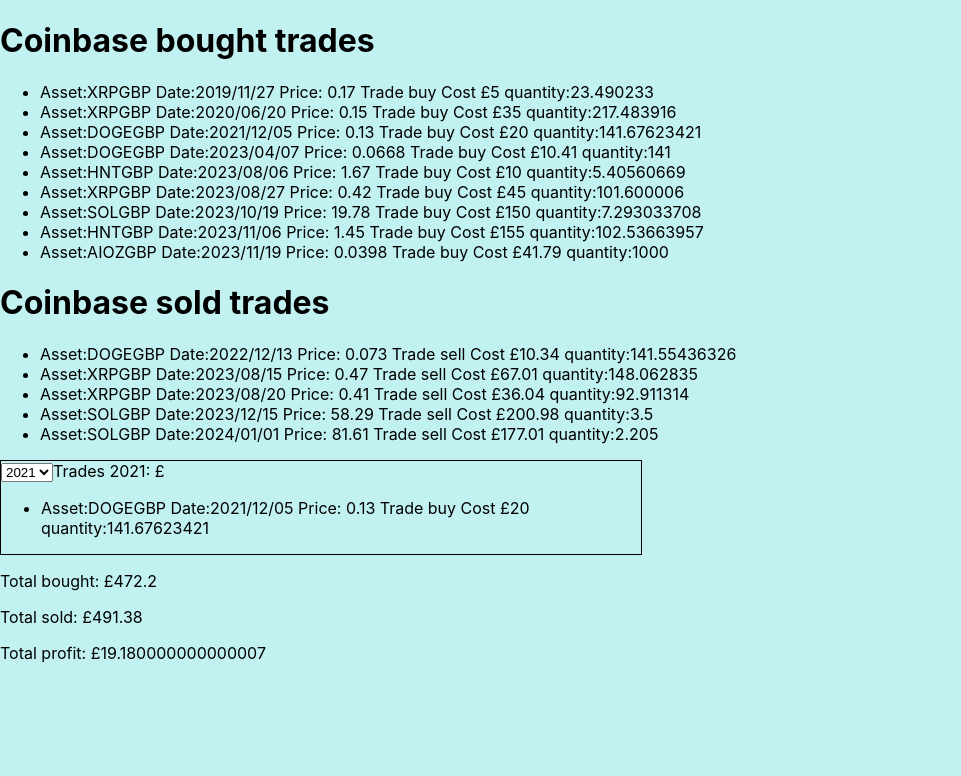
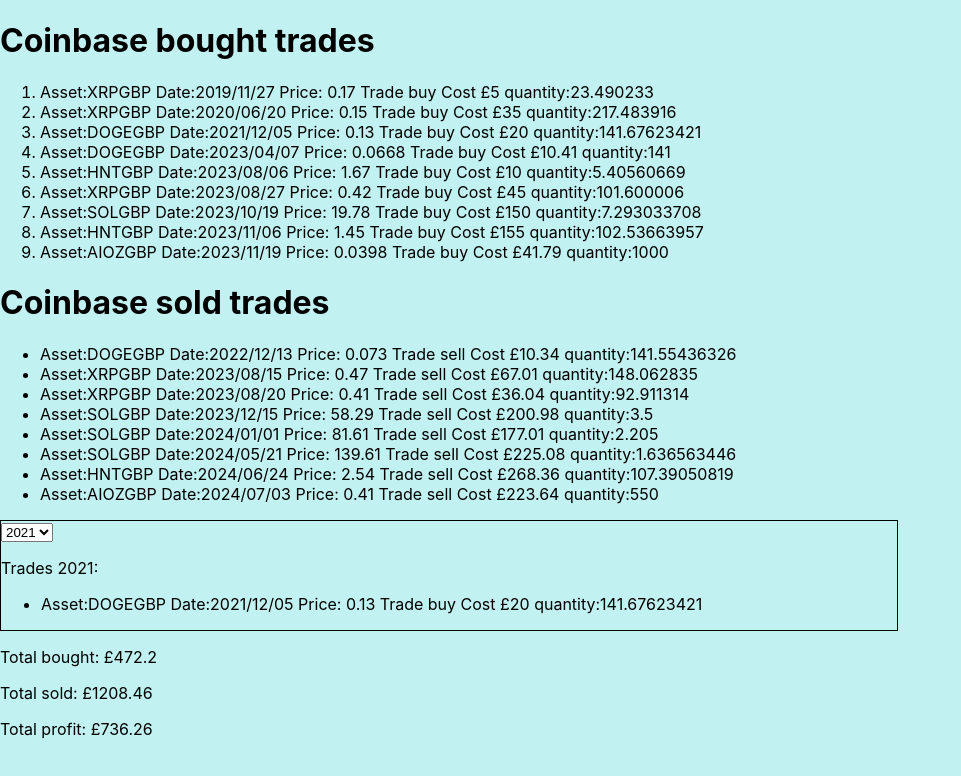
Before and after one commit to mwezn/cryptod3, a React (Create React App) app: page / in a window 1280 px wide. Shown: the top 776 px of the page, without its empty margins (0-961 px from the left). Built offline with nearby package versions, Linux system fonts and the light colour scheme.

Commit message:
more trades

```diff
--- a/src/components/history.css
+++ b/src/components/history.css
@@ -1,5 +1,5 @@
 .tradeyear {
     border:1px solid black;
-    max-width: 50%;
+    max-width: 70%;
     max-height:25%;
 }
--- a/src/components/history.js
+++ b/src/components/history.js
@@ -18,7 +18,7 @@
 
             {date: '2022/12/13', asset: 'DOGEGBP',trade:'sell', coinprice: 0.0730, quantity:141.55436326,price_inc_fees: 10.34},
 
-            {date: '2023/04/07', asset: 'DOGEGBP', trade:'buy',coinprice: 0.0668, quantity:141.0, cost:18.4179104473,price_inc_fees: 10.41},
+            {date: '2023/04/07', asset: 'DOGEGBP', trade:'buy',coinprice: 0.0668, quantity:141.0, cost:9.42,price_inc_fees: 10.41},
 
             {date: '2023/08/06', asset: 'HNTGBP', trade:'buy',coinprice: 1.67, quantity:5.40560669, cost:9.01,price_inc_fees: 10},
 
@@ -37,6 +37,11 @@
             {date: '2023/11/19', asset: 'AIOZGBP',trade:'buy', coinprice: 0.0398, quantity:1000, cost:39.80,price_inc_fees: 41.79},
             {date: '2023/12/15', asset: 'SOLGBP',trade:'sell', coinprice: 58.29, quantity:3.5, total:204.02,price_inc_fees: 200.98},
             {date: '2024/01/01', asset: 'SOLGBP',trade:'sell', coinprice: 81.61, quantity:2.205, total:180.00,price_inc_fees: 177.01},
+            {date: '2024/05/21', asset: 'SOLGBP',trade:'sell', coinprice: 139.61, quantity:1.636563446, total:228.48,price_inc_fees: 225.08},
+            {date: '2024/06/24', asset: 'HNTGBP',trade:'sell', coinprice: 2.54, quantity:107.39050819, total:272.42,price_inc_fees: 268.36},
+            {date: '2024/07/03', asset: 'AIOZGBP',trade:'sell', coinprice: 0.41, quantity:550, total:227.02,price_inc_fees: 223.64}
+
+
 
         ]
     function changeYear(yr){
@@ -56,9 +61,9 @@
         <div>
 
             <h1>Coinbase bought trades</h1>
-            <ul>
+            <ol>
                 {renderList(CBHistory.filter(d=>d.trade=='buy'))}
-            </ul>
+            </ol>
             <h1>Coinbase sold trades</h1>
             <ul>
                 {renderList(CBHistory.filter(d=>d.trade=='sell'))}
@@ -71,7 +76,7 @@
                 <option value="2023">2023</option>
                 <option value="2024">2024</option>
             </select>
-            Trades {year.year}: £
+            <p>Trades {year.year}:</p>
             <ul> {CBHistory.map(d=>{
                 let dt=new Date(d.date)
                 return dt.getFullYear()==year.year?<li>{
```
